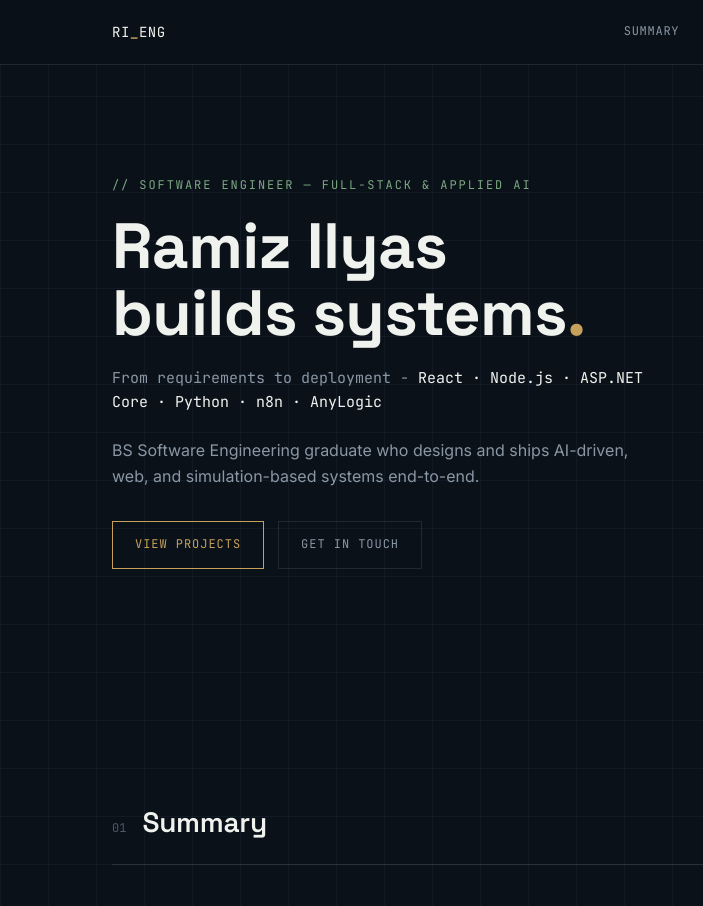
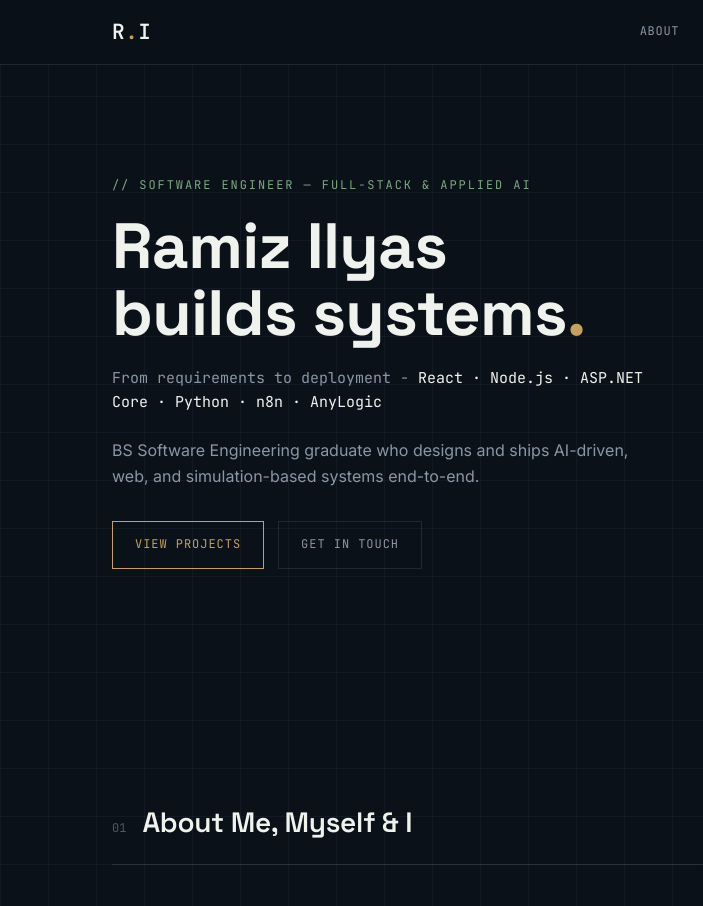
Before and after one commit to RamizIlyas/Portfolio, a plain HTML site: page Index.html in a window 1280 px wide. Shown: the top 906 px of the page, 0-703 px from the left. Drawn offline with Linux system fonts and the light colour scheme.

Commit message:
Updated Fields and Sections

```diff
--- a/Index.html
+++ b/Index.html
@@ -13,12 +13,16 @@
 
 <header>
   <nav class="wrap">
-    <div class="logo">RI<b>_</b>ENG</div>
+    <div class="logo">
+        <h2>
+        R<span class="accent">.</span>I
+        </h2>
+    </div>
     <div style="display: flex;
     align-items: center;
     justify-content: space-between;">
     <div class="navlinks">
-      <a href="#summary">Summary</a>
+      <a href="#summary">About</a>
       <a href="#projects">Projects</a>
       <a href="#process">Process</a>
       <a href="#skills">Skills</a>
@@ -54,7 +58,7 @@
 
 <section id="summary">
   <div class="wrap">
-    <div class="section-head"><span class="section-num">01</span><h2 class="section-title">Summary</h2></div>
+    <div class="section-head"><span class="section-num">01</span><h2 class="section-title">About Me, Myself &amp; I</h2></div>
     <div class="summary-grid reveal">
       <p>Ramiz Ilyas, a software engineer armed with a BS Software Engineering Degree graduating with a First Class standing. Experienced building AI-driven, web, and simulation-based systems, comfortable owning a project end-to-end, from requirements and data modelling through to deployment. Looking to apply strong problem-solving and full-stack skills to real-world software challenges.</p>
       <div class="spec-list">
--- a/Styles.css
+++ b/Styles.css
@@ -80,7 +80,7 @@ h1{
   font-family:var(--display); font-weight:700; font-size:clamp(38px,5.4vw,64px);
   line-height:1.04; letter-spacing:-0.01em; margin-bottom:20px;
 }
-h1 .accent{color:var(--amber);}
+.accent{color:var(--amber);}
 .role-line{font-family:var(--mono); font-size:15px; color:var(--ink-dim); margin-bottom:24px;}
 .role-line span{color:var(--ink);}
 .hero p.lead{font-size:16px; color:var(--ink-dim); max-width:52ch; margin-bottom:32px;}
@@ -298,10 +298,15 @@ footer p.lead{color:var(--ink-dim); max-width:48ch; margin-bottom:36px;}
 .process-card:hover{ transform:translateY(-4px); border-color:var(--amber); }
 .process-card + .process-card{ margin-top:-64px; }
 .process-card:nth-child(1){ z-index:1; }
+.process-card:nth-child(1):hover{ z-index:3; }
 .process-card:nth-child(2){ z-index:2; }
+.process-card:nth-child(2):hover{ z-index: 4; }
 .process-card:nth-child(3){ z-index:3; }
+.process-card:nth-child(3):hover{ z-index: 5; }
 .process-card:nth-child(4){ z-index:4; }
+.process-card:nth-child(4):hover{ z-index: 6; }
 .process-card:nth-child(5){ z-index:5; }
+.process-card:nth-child(5):hover{ z-index: 7; }
 .process-card:nth-child(6){ z-index:6; }
 .process-card::before{
   content:attr(data-num); position:absolute; top:-14px; right:-4px;
```
